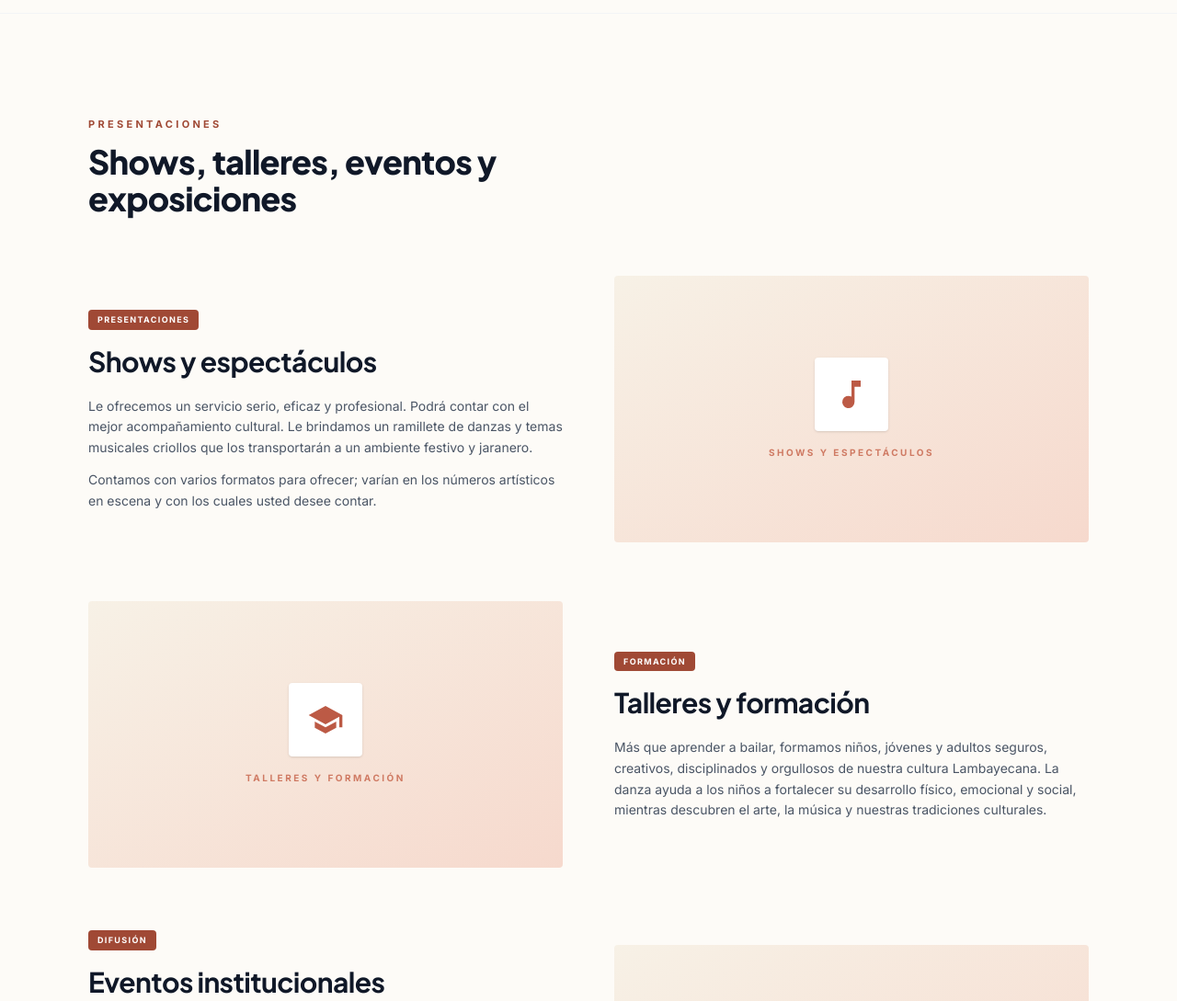
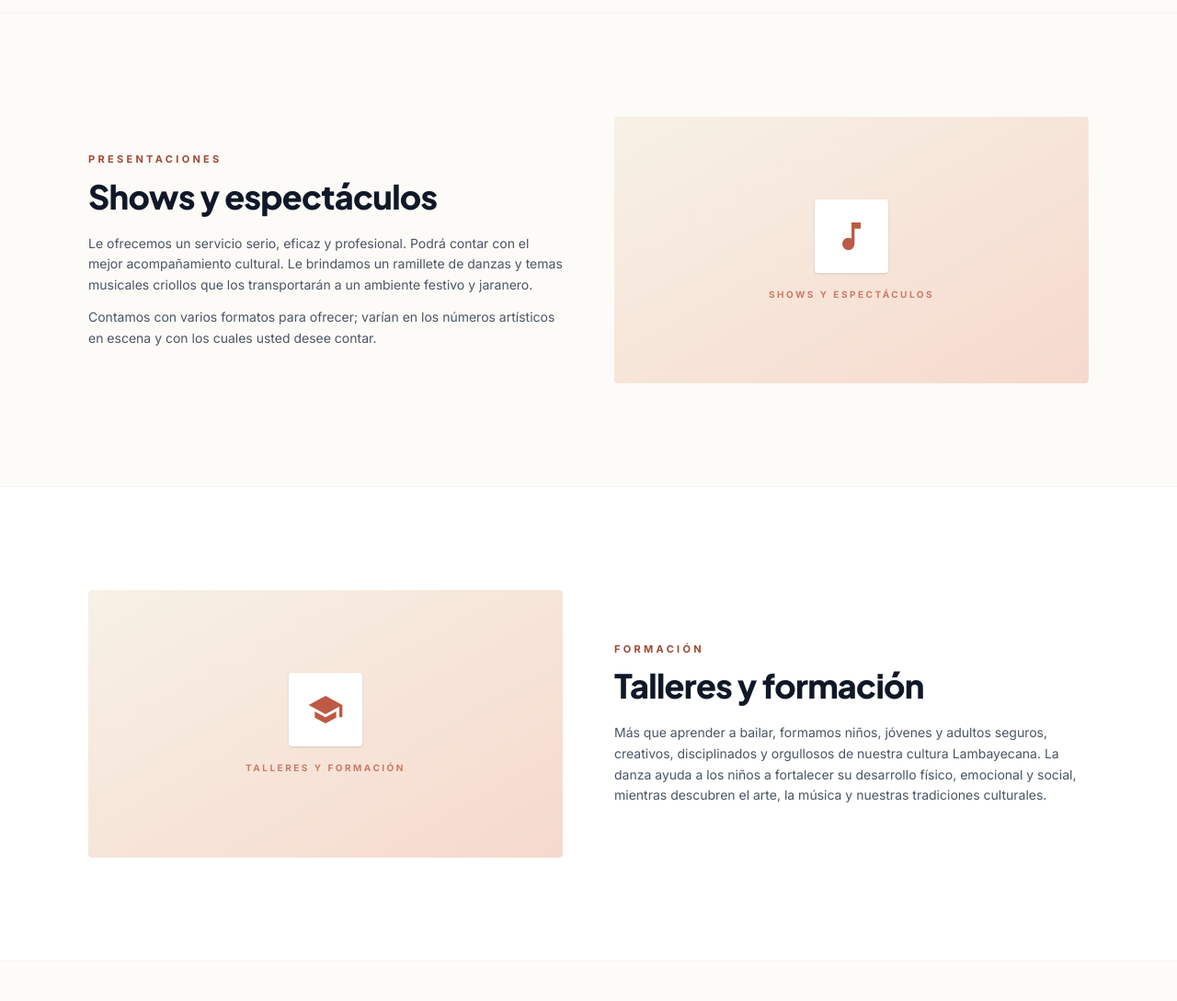
Before and after one commit to konoec/acmonsefu, an Astro site: page /proyectos in a window 1280 px wide. Shown: the part 1800-2889 px from the top of the page at 92% size. Built offline with nearby package versions, Linux system fonts and the light colour scheme; Astro itself is replaced by a stand-in of ours.

Commit message:
refactor(ui): split projects into individual sections

```diff
--- a/src/pages/proyectos/index.astro
+++ b/src/pages/proyectos/index.astro
@@ -100,22 +100,18 @@ const ytId = (url) => {
     </div>
   </section>
 
-  <section id="presentaciones" class="border-t border-gray-100 bg-cream-50">
-    <div class="mx-auto max-w-6xl px-5 py-20 lg:px-8 lg:py-28">
-      <p class="text-[11px] font-bold uppercase tracking-[0.3em] text-brand-600">Presentaciones</p>
-      <h2 class="mt-3 max-w-2xl font-heading text-3xl font-extrabold tracking-tight text-gray-900 sm:text-4xl">
-        Shows, talleres, eventos y exposiciones
-      </h2>
-      <div class="mt-16 space-y-16">
   {otros.map((proyecto, i) => {
     const flip = i % 2 === 1;
+    const sectionClass = i % 2 === 0 ? "border-t border-gray-100 bg-cream-50" : "border-t border-gray-100 bg-white";
     return (
-            <article id={proyecto.id} class="scroll-mt-28 grid grid-cols-1 items-center gap-8 lg:grid-cols-2 lg:gap-14">
+      <section id={proyecto.id} class={`scroll-mt-28 ${sectionClass}`}>
+        <div class="mx-auto max-w-6xl px-5 py-20 lg:px-8 lg:py-28">
+          <div class="grid grid-cols-1 items-center gap-10 lg:grid-cols-2 lg:gap-14">
             <div class={flip ? "lg:order-2" : ""}>
-                <span class="inline-block rounded-sm bg-brand-600 px-2.5 py-1 text-[9px] font-bold uppercase tracking-[0.15em] text-white">
-                  {proyecto.tag}
-                </span>
-                <h3 class="mt-4 font-heading text-2xl font-bold text-gray-900 sm:text-3xl">{proyecto.title}</h3>
+              <p class="text-[11px] font-bold uppercase tracking-[0.3em] text-brand-600">{proyecto.tag}</p>
+              <h2 class="mt-3 font-heading text-3xl font-extrabold tracking-tight text-gray-900 sm:text-4xl">
+                {proyecto.title}
+              </h2>
               {proyecto.paragraphs && (
                 <div class="mt-5 space-y-3 text-sm leading-relaxed text-gray-600">
                   {proyecto.paragraphs.map((p) => (
@@ -174,12 +170,11 @@ const ytId = (url) => {
                 </div>
               )}
             </div>
-            </article>
-          );
-        })}
           </div>
         </div>
       </section>
+    );
+  })}
 
   <section class="relative overflow-hidden bg-gradient-to-br from-gray-900 to-gray-800">
     <div class="mx-auto flex max-w-6xl flex-col items-center gap-8 px-5 py-20 text-center lg:flex-row lg:justify-between lg:px-8 lg:text-left">
```
Lines whose indentation alone changed are shown as unchanged.
